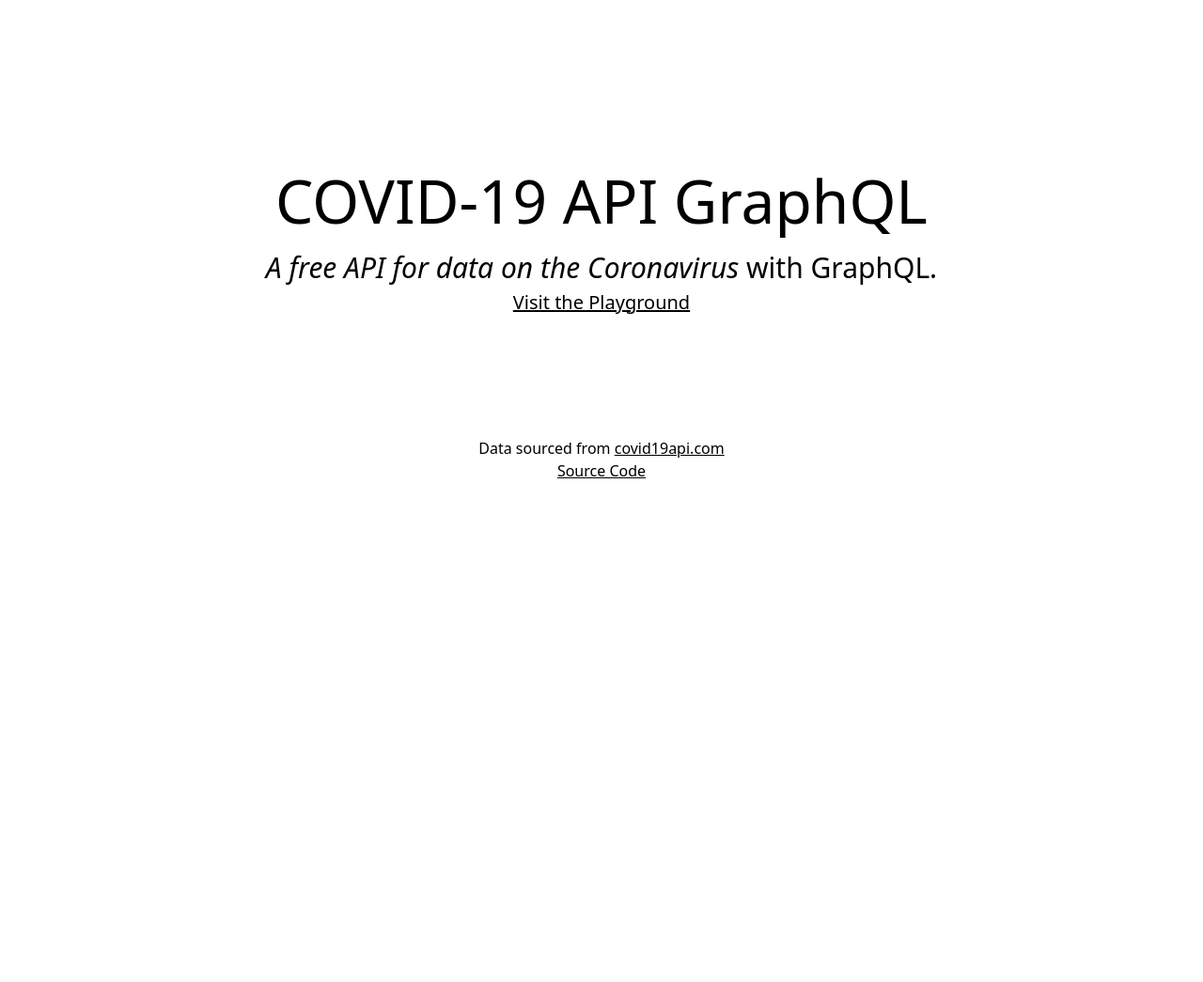
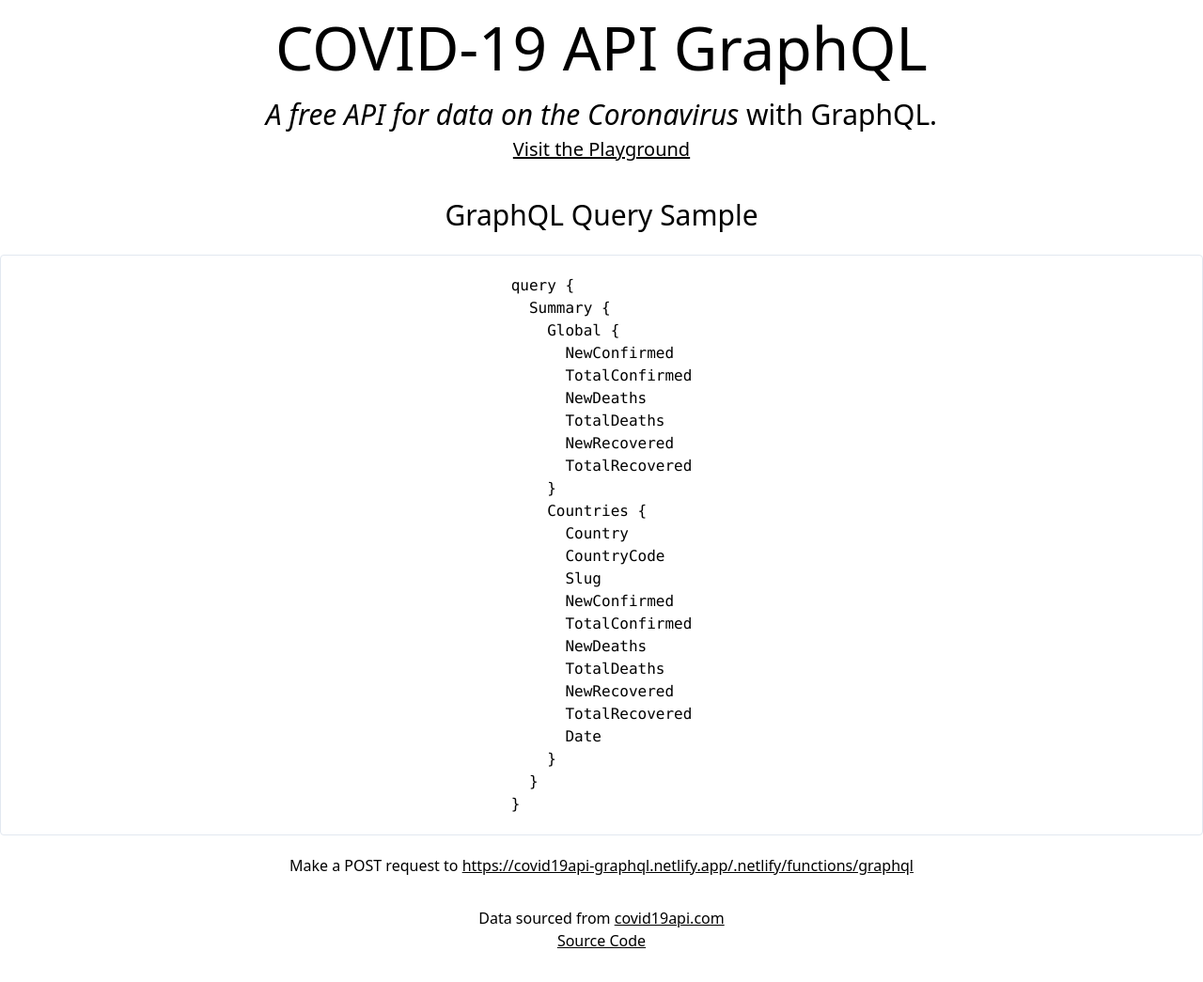
Before and after one commit to brandon-julio-t/COVID-19-API-GraphQL, a Gatsby site: page / in a window 1280 px wide. Shown: the part 61-1106 px from the top of the page at 94% size. Before the commit the page ends 800 px from the top, so only its background shows below. Built offline with nearby package versions, Linux system fonts and the light colour scheme; Gatsby itself is replaced by a stand-in of ours.

Commit message:
Added a query sample

```diff
--- a/src/pages/index.tsx
+++ b/src/pages/index.tsx
@@ -1,8 +1,7 @@
 import React from "react";
 
 export default () => (
-  <div className="h-screen w-screen flex flex-col justify-center items-center">
-    <div className="text-center">
+  <div className="container mx-auto text-center my-16">
     <main>
       <header>
         <h1 className="text-6xl font-hairline">COVID-19 API GraphQL</h1>
@@ -14,9 +13,22 @@ export default () => (
           Visit the Playground
         </a>
       </header>
+
+      <section className="my-8">
+        <h2 className="text-3xl font-hairline">GraphQL Query Sample</h2>
+
+        <code className="text-left flex flex-row justify-center border rounded my-5 p-5 select-all">
+          <pre>{querySample}</pre>
+        </code>
+
+        <p>
+          Make a POST request to{" "}
+          <span className="select-all underline">https://covid19api-graphql.netlify.app/.netlify/functions/graphql</span>
+        </p>
+      </section>
     </main>
 
-      <footer className="mt-32">
+    <footer>
       <p>
         Data sourced from{" "}
         <a className="underline" href="https://covid19api.com/" rel="noopener noreferrer" target="_blank">
@@ -36,5 +48,31 @@ export default () => (
       </p>
     </footer>
   </div>
-  </div>
 );
+
+const querySample = `
+query {
+  Summary {
+    Global {
+      NewConfirmed
+      TotalConfirmed
+      NewDeaths
+      TotalDeaths
+      NewRecovered
+      TotalRecovered
+    }
+    Countries {
+      Country
+      CountryCode
+      Slug
+      NewConfirmed
+      TotalConfirmed
+      NewDeaths
+      TotalDeaths
+      NewRecovered
+      TotalRecovered
+      Date
+    }
+  }
+}
+`.trim();
```
Lines whose indentation alone changed are shown as unchanged.
